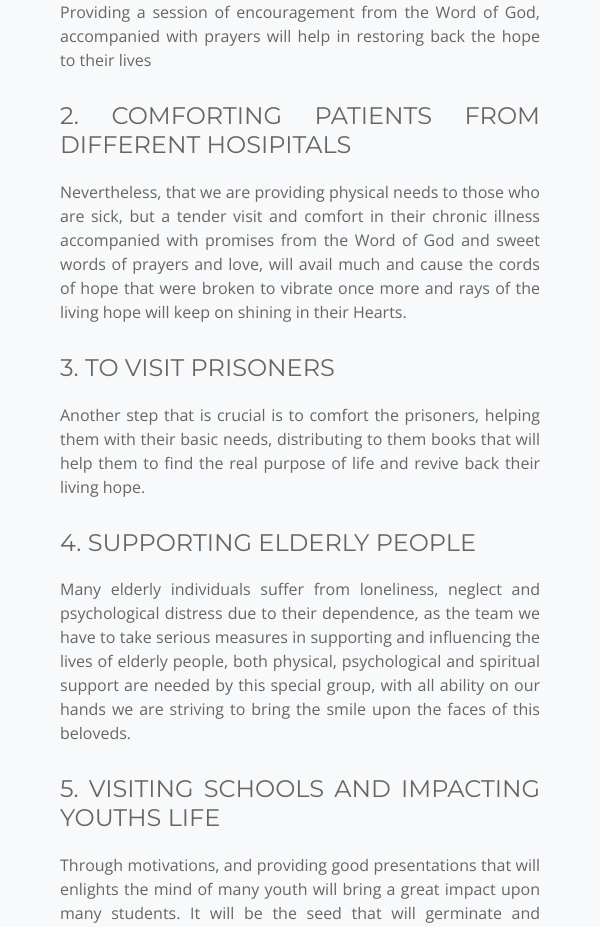
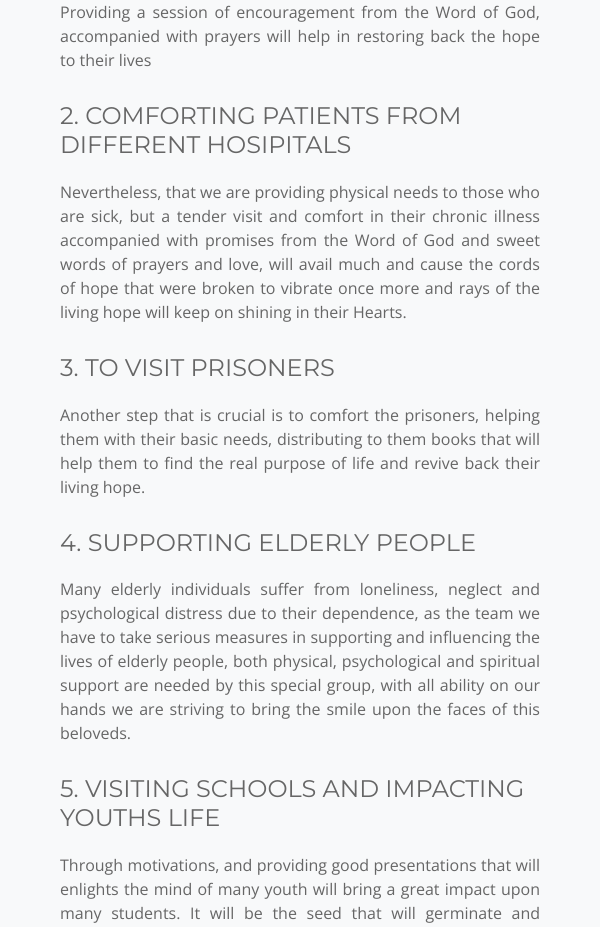
Before and after one commit to eliyajoseph7/Charity-app, a Django app: page /activities in a window 600 px wide. Shown: the part 938-1865 px from the top of the page. Run offline with Django 3.2, Linux system fonts and the light colour scheme; some libraries are stand-ins or nearby versions.

Commit message:
header style added

```diff
--- a/hope/templates/hope/pages/activitiesPage.html
+++ b/hope/templates/hope/pages/activitiesPage.html
@@ -87,7 +87,22 @@
 </section>
 <!-- .section -->
 
-<style></style>
+<style>
+    /* Extra small devices (phones, 600px and down) */
+
+    @media only screen and (max-width: 600px) {
+        h4 {
+            text-align: center;
+        }
+    }
+    /* Small devices (portrait tablets and large phones, 600px and up) */
+
+    @media only screen and (min-width: 600px) {
+        h4 {
+            text-align: left;
+        }
+    }
+</style>
 
 
 {% endblock content %}
```
